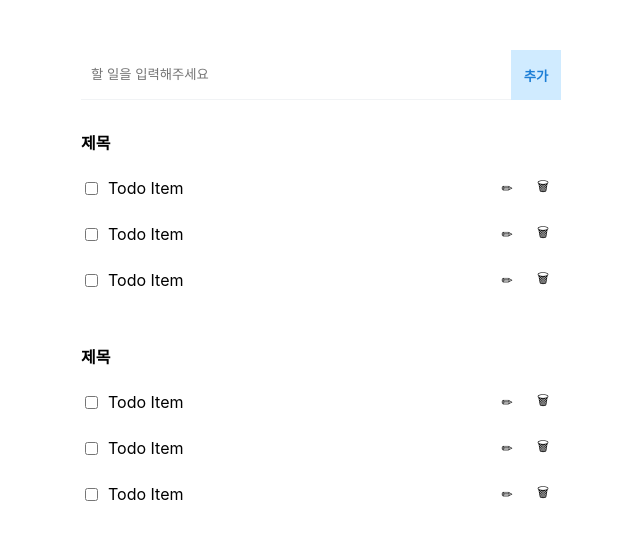
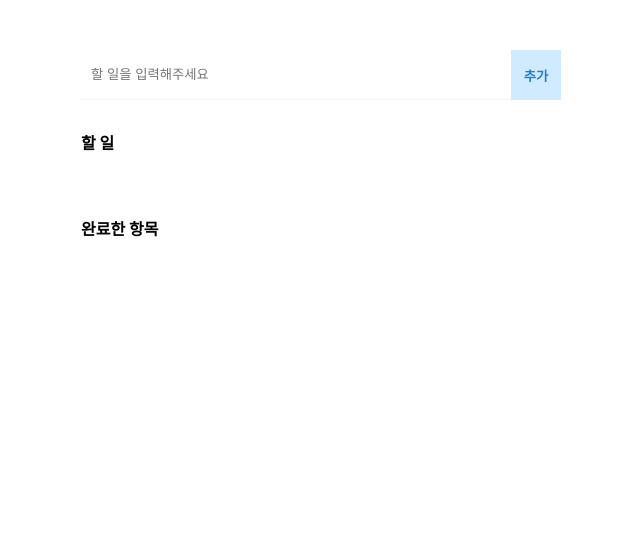
Before and after one commit to DongWooKim97/wanted-pre-onboarding-frontend, a React (Create React App) app: page /todo in a window 1280 px wide. Shown: the top 540 px of the page, without its empty margins (319-959 px from the left). Built offline with nearby package versions, Linux system fonts and the light colour scheme; sample sign-in values are in the browser's storage.

Commit message:
feat: 투두리스트 할 일 및 완료 목록, 항목 추가 생성

```diff
--- a/src/components/form/TodoForm.js
+++ b/src/components/form/TodoForm.js
@@ -6,6 +6,7 @@ import ToDoItemList from '../todo/TodoItemList';
 
 export default function TodoForm() {
 	const navigate = useNavigate();
+	const [todoList, setTodoList] = useState([]); // (1)
 
 	useEffect(() => {
 		if (!localStorage.getItem('access_token')) {
@@ -16,9 +17,19 @@ export default function TodoForm() {
 
 	return (
 		<TodoContainer>
-			<InputBox />
-			<ToDoItemList />
-			<ToDoItemList />
+			<InputBox todoList={todoList} setTodoList={setTodoList} />
+			<ToDoItemList
+				title={'할 일'}
+				todoList={todoList}
+				setTodoList={setTodoList}
+				checkedList={false}
+			/>
+			<ToDoItemList
+				title={'완료한 항목'}
+				todoList={todoList}
+				setTodoList={setTodoList}
+				checkedList={true}
+			/>
 		</TodoContainer>
 	);
 }
--- a/src/components/todo/InputBox.js
+++ b/src/components/todo/InputBox.js
@@ -1,22 +1,61 @@
 import styled from 'styled-components';
+import React, { useState, useRef, useEffect } from 'react';
+import PropTypes from 'prop-types';
 
-import React from 'react';
+const InputBox = ({ todoList, setTodoList }) => {
+	const [text, setText] = useState('');
+	const inputRef = useRef(null);
 
-const InputBox = () => (
+	const onChangeInput = (e) => {
+		setText(e.target.value);
+	};
+
+	const onClickAddButton = () => {
+		const nextTodoList = todoList.concat({
+			id: todoList.length,
+			text,
+			checked: false,
+		});
+		setTodoList(nextTodoList);
+		setText('');
+		inputRef.current.focus();
+	};
+
+	useEffect(() => {
+		console.log(todoList);
+	}, [todoList]);
+
+	return (
 		<InputContainer className="todoapp__inputbox">
-		{/* 아이템 내용 입력 input */}
 			<TodoInput
 				type="text"
 				name="todoItem"
+				value={text}
+				ref={inputRef}
 				placeholder="할 일을 입력해주세요"
 				className="todoapp__inputbox-inp"
+				onChange={onChangeInput}
 			/>
-		{/* 입력 후 아이템 추가 버튼 */}
-		<TodoSubmitButton type="submit" className="todoapp__inputbox-add-btn">
+			<TodoSubmitButton
+				type="submit"
+				className="todoapp__inputbox-add-btn"
+				onClick={onClickAddButton}
+			>
 				추가
 			</TodoSubmitButton>
 		</InputContainer>
 	);
+};
+
+InputBox.propTypes = {
+	todoList: PropTypes.arrayOf(
+		PropTypes.shape({
+			id: PropTypes.number.isRequired,
+			text: PropTypes.string.isRequired,
+		}).isRequired
+	),
+	setTodoList: PropTypes.func.isRequired,
+};
 
 const InputContainer = styled.div`
 	width: 100%;
--- a/src/components/todo/TodoItem.js
+++ b/src/components/todo/TodoItem.js
@@ -1,14 +1,52 @@
-import styled from 'styled-components';
+import styled, { css } from 'styled-components';
 import React from 'react';
+import PropTypes from 'prop-types';
 
-const ToDoItem = () => (
-	<TodoAppItem>
-		<TodoCheckBox type="checkbox" />
-		<TodoContext>Todo Item</TodoContext>
-		<TodoEditButton>✏</TodoEditButton>
-		<TodoDeleteButton>🗑</TodoDeleteButton>
-	</TodoAppItem>
-);
+const ToDoItem = ({ todoItem, todoList, setTodoList }) => {
+	const onChangeCheckbox = () => {
+		const nextTodoList = todoList.map((item) => ({
+			...item,
+			checked: item.id === todoItem.id ? !item.checked : item.checked,
+		}));
+		setTodoList(nextTodoList);
+	};
+
+	return (
+		<TodoAppItem>
+			<TodoCheckBox
+				type="checkbox"
+				className="todoapp__item-checkbox"
+				checked={todoItem.checked}
+				onChange={onChangeCheckbox}
+			/>
+			<TodoContext
+				// check={`todoapp__item-ctx ${todoItem.checked ? 'checked' : ''}`}
+				// toggle={todoItem.checked ? 'chekced' : ''}
+				toggle={todoItem.checked}
+			>
+				{todoItem.text}
+			</TodoContext>
+
+			{!todoItem.checked ? <TodoEditButton>✏</TodoEditButton> : null}
+
+			<TodoDeleteButton>🗑</TodoDeleteButton>
+		</TodoAppItem>
+	);
+};
+
+ToDoItem.propTypes = {
+	todoItem: PropTypes.shape({
+		id: PropTypes.number,
+		text: PropTypes.string.isRequired,
+	}),
+	todoList: PropTypes.arrayOf(
+		PropTypes.shape({
+			id: PropTypes.number.isRequired,
+			text: PropTypes.string.isRequired,
+		})
+	),
+	setTodoList: PropTypes.func.isRequired,
+};
 
 const TodoAppItem = styled.li`
 	display: flex;
@@ -26,6 +64,15 @@ const TodoCheckBox = styled.input`
 
 const TodoContext = styled.span`
 	flex: 1;
+
+	${(props) =>
+		!props.toggle
+			? null
+			: css`
+					font-style: italic;
+					text-decoration: line-through;
+					color: #868e96;
+			  `}
 `;
 
 const TodoEditButton = styled.button`
--- a/src/components/todo/TodoItemList.js
+++ b/src/components/todo/TodoItemList.js
@@ -1,17 +1,40 @@
 import styled from 'styled-components';
-import React from 'react';
+import React, { useState } from 'react';
 import ToDoItem from './TodoItem';
+import PropTypes from 'prop-types';
 
-const ToDoItemList = () => (
-	<TodoAppList>
-		<TodoAppTitle>제목</TodoAppTitle>
-		<TodoAppUl>
-			<ToDoItem />
-			<ToDoItem />
-			<ToDoItem />
-		</TodoAppUl>
-	</TodoAppList>
-);
+const ToDoItemList = ({ title, todoList, setTodoList, checkedList }) => {
+	return (
+		<TodoAppList>
+			<TodoAppTitle>{title}</TodoAppTitle>
+			<TodoAppUl>
+				{todoList &&
+					todoList.map((todoItem) => {
+						if (checkedList !== todoItem.checked) return null;
+						return (
+							<ToDoItem
+								key={todoItem.id}
+								todoItem={todoItem}
+								todoList={todoList}
+								setTodoList={setTodoList}
+							/>
+						);
+					})}
+			</TodoAppUl>
+		</TodoAppList>
+	);
+};
+
+ToDoItemList.propTypes = {
+	title: PropTypes.string.isRequired,
+	todoList: PropTypes.arrayOf(
+		PropTypes.shape({
+			id: PropTypes.number.isRequired,
+			text: PropTypes.string.isRequired,
+		})
+	),
+	setTodoList: PropTypes.func.isRequired,
+};
 
 const TodoAppList = styled.div`
 	margin-top: 30px;
```
Lines whose indentation alone changed are shown as unchanged.
